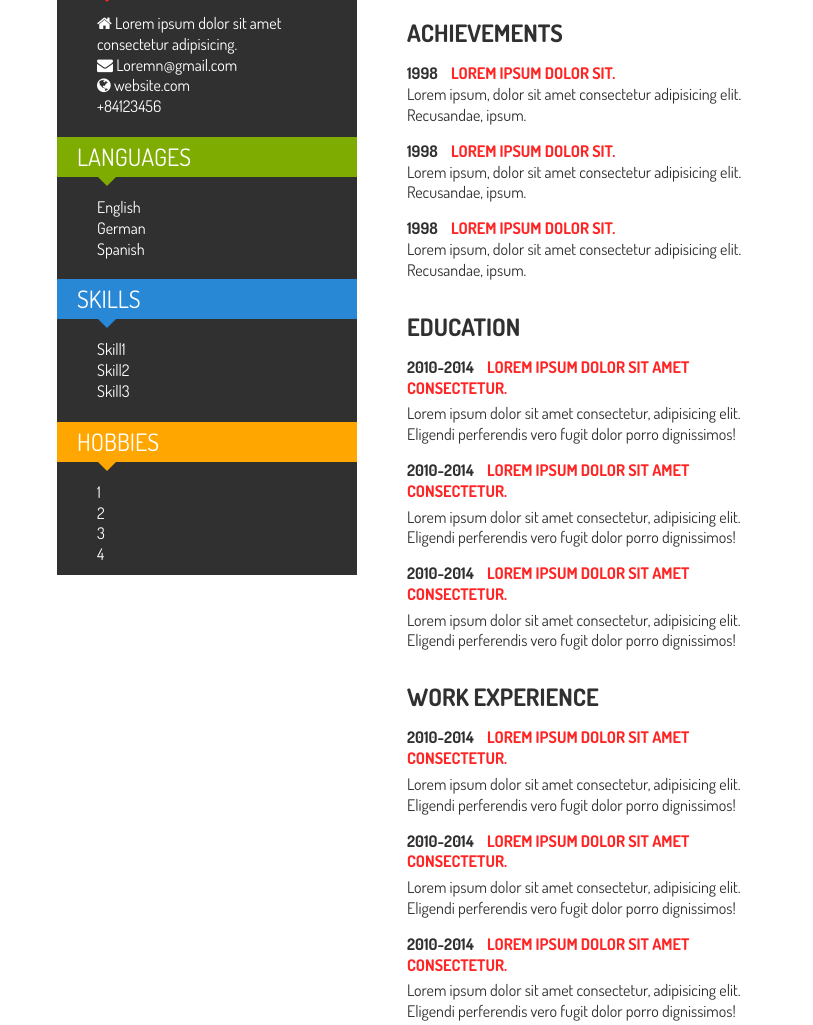
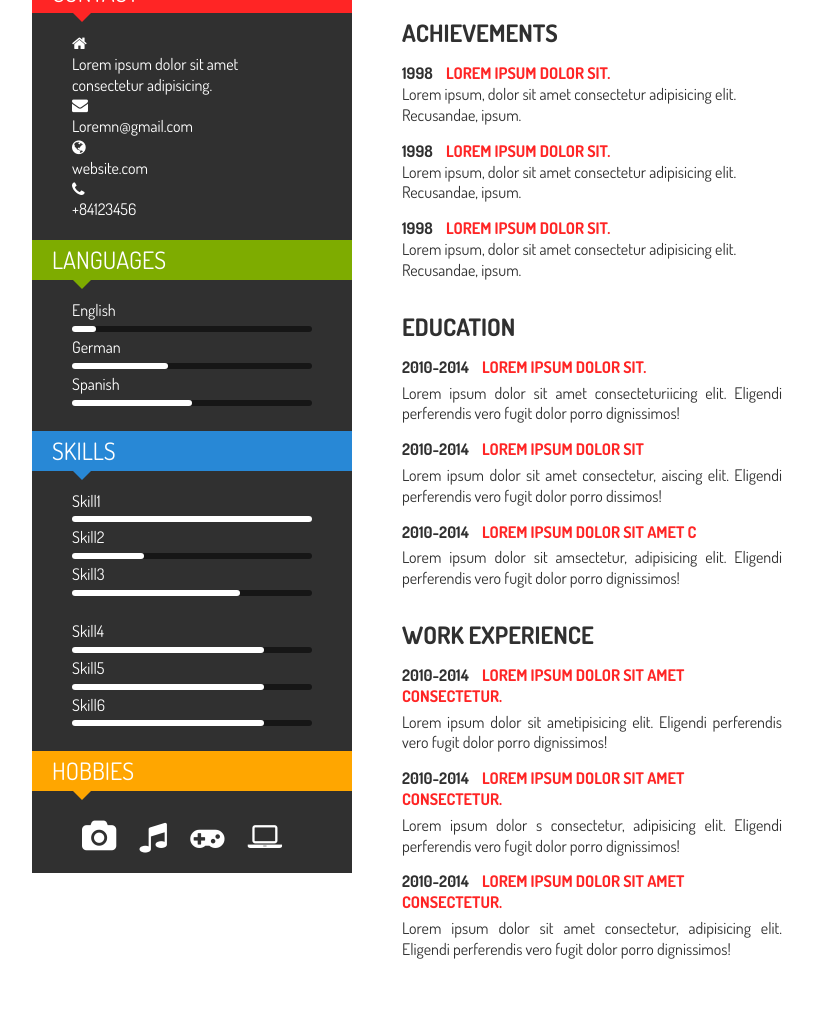
Before and after one commit to TranMacTien/MyCV, a plain HTML site: page index.html in a window 1280 px wide. Shown: the part 347-1372 px from the top of the page, without its empty margins (208-1021 px from the left). Drawn offline with Linux system fonts and the light colour scheme.

Commit message:
update layout

```diff
--- a/index.html
+++ b/index.html
@@ -5,8 +5,10 @@
     <meta charset="UTF-8">
     <meta name="viewport" content="width=device-width, initial-scale=1.0">
     <meta http-equiv="X-UA-Compatible" content="ie=edge">
-    <link rel="stylesheet" href="https://cdnjs.cloudflare.com/ajax/libs/font-awesome/4.7.0/css/font-awesome.min.css" integrity="sha256-eZrrJcwDc/3uDhsdt61sL2oOBY362qM3lon1gyExkL0=" crossorigin="anonymous" />
-    <link href="https://fonts.googleapis.com/css?family=Dosis:400,700" rel="stylesheet">    <link rel="stylesheet" href="style.css">
+    <link rel="stylesheet" href="https://cdnjs.cloudflare.com/ajax/libs/font-awesome/4.7.0/css/font-awesome.min.css" integrity="sha256-eZrrJcwDc/3uDhsdt61sL2oOBY362qM3lon1gyExkL0="
+        crossorigin="anonymous" />
+    <link href="https://fonts.googleapis.com/css?family=Dosis:400,700" rel="stylesheet">
+    <link rel="stylesheet" href="style.css">
     <title>MyCV</title>
 </head>
 
@@ -49,26 +51,26 @@
                     <ul class="timeline">
                         <li class="timeline__item">
                             <h3 class="timeline__title">
-                                <span>2010-2014</span> Lorem ipsum dolor sit amet consectetur.
+                                <span>2010-2014</span> Lorem ipsum dolor sit.
                             </h3>
-                            <p>Lorem ipsum dolor sit amet consectetur, adipisicing elit. Eligendi perferendis vero fugit dolor
-                                porro dignissimos!
+                            <p>Lorem ipsum dolor sit amet consecteturiicing elit. Eligendi perferendis vero fugit dolor porro
+                                dignissimos!
                             </p>
                         </li>
                         <li class="timeline__item">
                             <h3 class="timeline__title">
-                                <span>2010-2014</span> Lorem ipsum dolor sit amet consectetur.
+                                <span>2010-2014</span> Lorem ipsum dolor sit
                             </h3>
-                            <p>Lorem ipsum dolor sit amet consectetur, adipisicing elit. Eligendi perferendis vero fugit dolor
-                                porro dignissimos!
+                            <p>Lorem ipsum dolor sit amet consectetur, aiscing elit. Eligendi perferendis vero fugit dolor porro
+                                dissimos!
                             </p>
                         </li>
                         <li class="timeline__item">
                             <h3 class="timeline__title">
-                                <span>2010-2014</span> Lorem ipsum dolor sit amet consectetur.
+                                <span>2010-2014</span> Lorem ipsum dolor sit amet c
                             </h3>
-                            <p>Lorem ipsum dolor sit amet consectetur, adipisicing elit. Eligendi perferendis vero fugit dolor
-                                porro dignissimos!
+                            <p>Lorem ipsum dolor sit amsectetur, adipisicing elit. Eligendi perferendis vero fugit dolor porro
+                                dignissimos!
                             </p>
                         </li>
                     </ul>
@@ -80,16 +82,16 @@
                             <h3 class="timeline__title">
                                 <span>2010-2014</span> Lorem ipsum dolor sit amet consectetur.
                             </h3>
-                            <p>Lorem ipsum dolor sit amet consectetur, adipisicing elit. Eligendi perferendis vero fugit dolor
-                                porro dignissimos!
+                            <p>
+                                Lorem ipsum dolor sit ametipisicing elit. Eligendi perferendis vero fugit dolor porro dignissimos!
                             </p>
                         </li>
                         <li class="timeline__item">
                             <h3 class="timeline__title">
                                 <span>2010-2014</span> Lorem ipsum dolor sit amet consectetur.
                             </h3>
-                            <p>Lorem ipsum dolor sit amet consectetur, adipisicing elit. Eligendi perferendis vero fugit dolor
-                                porro dignissimos!
+                            <p>Lorem ipsum dolor s consectetur, adipisicing elit. Eligendi perferendis vero fugit dolor porro
+                                dignissimos!
                             </p>
                         </li>
                         <li class="timeline__item">
@@ -110,29 +112,82 @@
             </div>
             <h2 class="personal__title bg-red">Contact</h2>
             <ul class="personal-list">
-                <li><i class="fa fa-home" aria-hidden="true"></i> Lorem ipsum dolor sit amet consectetur adipisicing.</li>
-                <li><i class="fa fa-envelope" aria-hidden="true"></i> Loremn@gmail.com</li>
-                <li><i class="fa fa-globe" aria-hidden="true"></i> website.com</li>
-                <li>+84123456</li>
+                <li>
+                    <i class="fa fa-home" aria-hidden="true"></i>
+                    <div>Lorem ipsum dolor sit amet consectetur adipisicing.</div>
+                </li>
+                <li>
+                    <i class="fa fa-envelope" aria-hidden="true"></i>
+                    <div>Loremn@gmail.com</div>
+                </li>
+                <li>
+                    <i class="fa fa-globe" aria-hidden="true"></i>
+                    <div>website.com</div>
+                </li>
+                <li>
+                    <i class="fa fa-phone" aria-hidden="true"></i>
+                    <div>+84123456</div>
+                </li>
             </ul>
             <h2 class="personal__title bg-green">Languages</h2>
             <ul class="personal-list">
-                <li>English</li>
-                <li>German</li>
-                <li>Spanish</li>
+                <li class="personal-list__language">English
+                    <div class="percent-bar">
+                        <div class="percent-bar__rate rate-10"></div>
+                    </div>
+                </li>
+                <li class="personal-list__language">German
+                    <div class="percent-bar">
+                        <div class="percent-bar__rate rate-40"></div>
+                    </div>
+                </li>
+                <li class="personal-list__language">Spanish
+                    <div class="percent-bar">
+                        <div class="percent-bar__rate rate-50"></div>
+                    </div>
+                </li>
             </ul>
             <h2 class="personal__title bg-blue">Skills</h2>
             <ul class="personal-list">
-                <li>Skill1</li>
-                <li>Skill2</li>
-                <li>Skill3</li>
+                <li>Skill1
+                    <div class="percent-bar">
+                        <div class="percent-bar__rate rate-100"></div>
+                    </div>
+                </li>
+                <li>Skill2
+                    <div class="percent-bar">
+                        <div class="percent-bar__rate rate-30"></div>
+                    </div>
+                </li>
+                <li>Skill3
+                    <div class="percent-bar">
+                        <div class="percent-bar__rate rate-70"></div>
+                    </div>
+                </li>
+            </ul>
+            <ul class="personal-list">
+                <li>Skill4
+                    <div class="percent-bar">
+                        <div class="percent-bar__rate rate-80"></div>
+                    </div>
+                </li>
+                <li>Skill5
+                    <div class="percent-bar">
+                        <div class="percent-bar__rate rate-80"></div>
+                    </div>
+                </li>
+                <li>Skill6
+                    <div class="percent-bar">
+                        <div class="percent-bar__rate rate-80"></div>
+                    </div>
+                </li>
             </ul>
             <h2 class="personal__title bg-yellow">Hobbies</h2>
-            <ul class="personal-list">
-                <li>1</li>
-                <li>2</li>
-                <li>3</li>
-                <li>4</li>
+            <ul class="personal-list row">
+                <li class="personnal-list__hobbies"><i class="fa fa-camera fa-2x" aria-hidden="true"></i></li>
+                <li class="personnal-list__hobbies"><i class="fa fa-music fa-2x" aria-hidden="true"></i></li>
+                <li class="personnal-list__hobbies"><i class="fa fa-gamepad fa-2x" aria-hidden="true"></i></li>
+                <li class="personnal-list__hobbies"><i class="fa fa-laptop fa-2x" aria-hidden="true"></i></li>
             </ul>
         </div>
     </div>
--- a/style.scss
+++ b/style.scss
@@ -12,7 +12,7 @@ body {
 }
 
 .container {
-    max-width: 750px;
+    max-width: 800px;
     margin: 0 auto;
 }
 
@@ -27,12 +27,22 @@ body {
 .row::after {
     clear: both;
 }
-
+.fa{
+    color: white;
+}
 img {
     outline: none;
     border: none;
     display: block;
     width: 100%;
+}
+
+@mixin rate-bar() {
+    @for $i from 1 through 10 {
+        &.rate-#{$i*10} {
+            width: #{$i*10%};
+        }
+    }
 }
 
 .left {
@@ -122,6 +132,29 @@ h6 {
     .personal-list {
         padding: 10px 40px;
     }
+    .personnal-list__hobbies{
+        // float: left;
+        text-align: justify;
+        display: inline-block;
+        padding: 10px 10px;
+    }
+    .percent-bar {
+        margin: 5px auto;
+        height: 6px;
+        border-radius: 3px;
+        background-color: rgb(22, 22, 22);
+        position: relative;
+    }
+    .percent-bar__rate {
+        position: absolute;
+        top: 0;
+        left: 0;
+        width: 0;
+        height: 6px;
+        border-radius: 3px;
+        background: white;
+        @include rate-bar;
+    }
 }
 
 .col-2 {
@@ -147,9 +180,9 @@ h6 {
     }
     .info__item {
         margin-top: 30px;
-    }
-    .info__title {
-        // font-weight: normal;
+        p {
+            text-align: justify;
+        }
     }
     .info__title,
     .timeline__title {
@@ -165,5 +198,8 @@ h6 {
     }
     .timeline__item {
         margin: 15px auto;
+        p {
+            text-align: justify;
+        }
     }
 }
```
Also changed, not shown: style.css.
